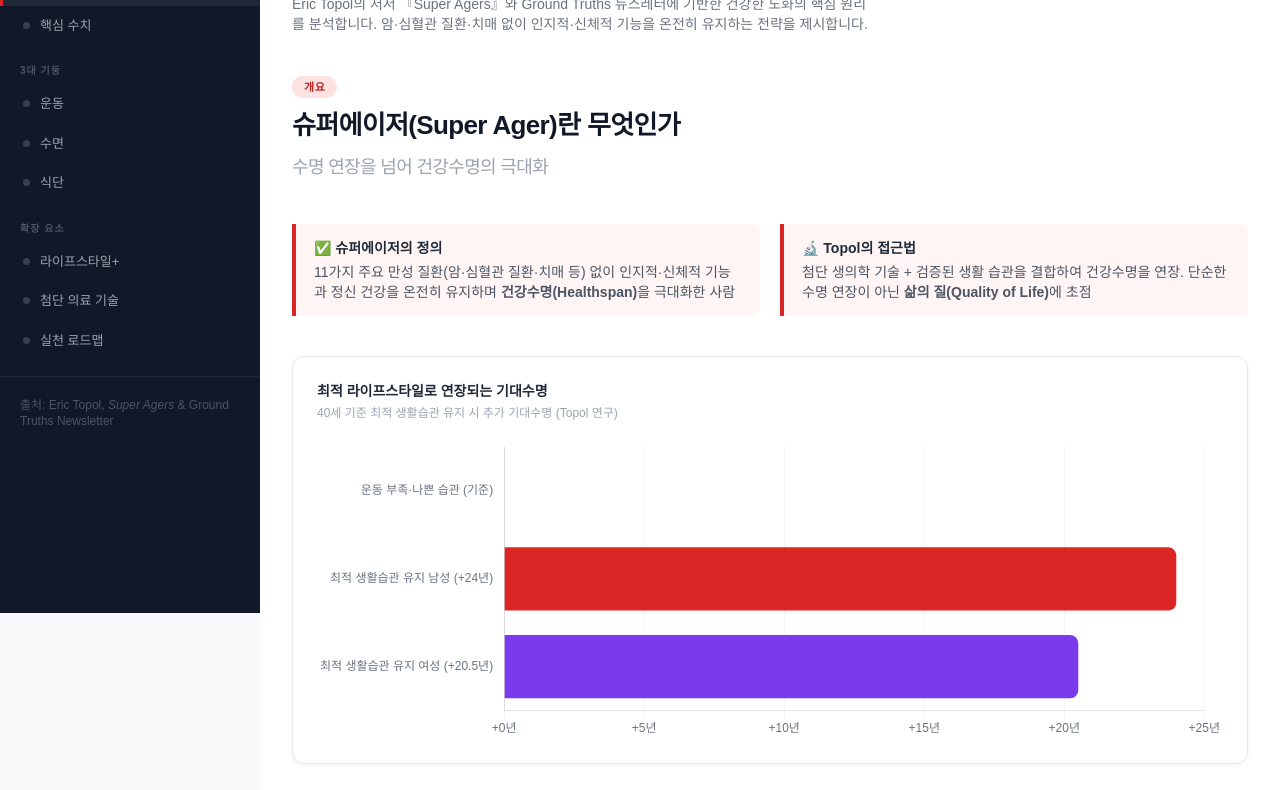
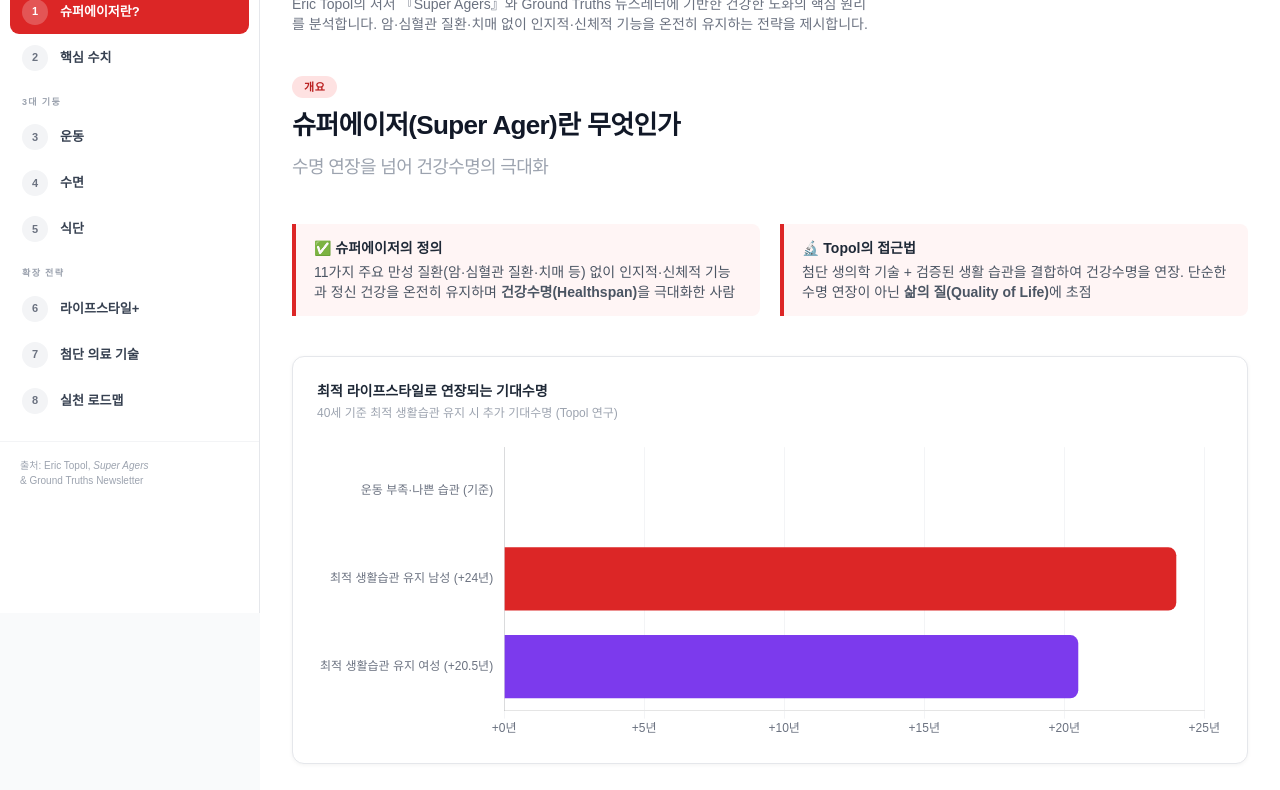
Before and after one commit to thejurist1/health-dashboard, a plain HTML site: page index.html in a window 1280 px wide. Shown: the part 187-977 px from the top of the page. Drawn offline with nearby package versions, Linux system fonts and the light colour scheme; a web font is replaced by a local one.

Commit message:
Refactor sidebar layout and styles in index.html
Updated sidebar styles and content for better layout and design.

```diff
--- a/index.html
+++ b/index.html
@@ -8,7 +8,7 @@
 <script src="https://cdn.jsdelivr.net/npm/chart.js"></script>
 <link rel="preconnect" href="https://cdn.jsdelivr.net">
 <style>
-  @import url('https://cdn.jsdelivr.net/gh/fonts-archive/Paperlogy@1.0/Paperlogy.css');
+  @import url('https://cdn.jsdelivr.net/gh/fonts-archive/Paperlogy/Paperlogy.css');
 
   * { font-family: 'Paperlogy', 'Noto Sans KR', sans-serif; }
 
@@ -24,36 +24,66 @@
     width: var(--sidebar-w);
     position: fixed;
     top: 0; left: 0; bottom: 0;
-    background: #111827;
+    background: #fff;
+    border-right: 1px solid #e5e7eb;
     overflow-y: auto;
     z-index: 50;
   }
-  #sidebar::-webkit-scrollbar { width: 4px; }
-  #sidebar::-webkit-scrollbar-thumb { background: #374151; border-radius: 2px; }
+  #sidebar::-webkit-scrollbar { width: 3px; }
+  #sidebar::-webkit-scrollbar-thumb { background: #d1d5db; border-radius: 2px; }
 
+  /* 사이드바 헤더 */
+  .sidebar-header {
+    padding: 24px 20px 18px;
+    border-bottom: 1px solid #f3f4f6;
+  }
+  .sidebar-eyebrow {
+    font-size: 10px; font-weight: 700; letter-spacing: .12em;
+    text-transform: uppercase; color: #dc2626; margin-bottom: 8px;
+  }
+  .sidebar-title {
+    font-size: 15px; font-weight: 900; line-height: 1.35;
+    color: #111827; letter-spacing: -.3px;
+  }
+
+  /* 네비게이션 아이템 */
   .nav-item {
-    display: flex; align-items: center; gap: 10px;
-    padding: 10px 20px; color: #9ca3af;
-    text-decoration: none; font-size: 13px; font-weight: 500;
-    border-left: 3px solid transparent;
-    transition: all .2s;
+    display: flex; align-items: center; gap: 12px;
+    padding: 9px 12px; margin: 2px 10px;
+    text-decoration: none;
+    border-radius: 9px;
+    transition: all .18s;
+    cursor: pointer;
   }
-  .nav-item:hover, .nav-item.active {
-    color: #fff; background: #1f2937;
-    border-left-color: #dc2626;
+  .nav-item:hover { background: #f9fafb; }
+  .nav-item.active { background: #dc2626; }
+
+  /* 번호 배지 */
+  .nav-num {
+    width: 26px; height: 26px; border-radius: 50%;
+    display: flex; align-items: center; justify-content: center;
+    font-size: 11px; font-weight: 800;
+    flex-shrink: 0;
+    background: #f3f4f6; color: #6b7280;
+    transition: all .18s;
   }
-  .nav-dot {
-    width: 7px; height: 7px; border-radius: 50%;
-    background: #374151; flex-shrink: 0;
-    transition: background .2s;
+  .nav-item:hover .nav-num { background: #fee2e2; color: #dc2626; }
+  .nav-item.active .nav-num { background: rgba(255,255,255,0.22); color: #fff; }
+
+  /* 네비 텍스트 */
+  .nav-label {
+    font-size: 13px; font-weight: 600;
+    color: #374151; transition: color .18s;
+    line-height: 1.2;
   }
-  .nav-item:hover .nav-dot, .nav-item.active .nav-dot {
-    background: #dc2626;
-  }
+  .nav-item:hover .nav-label { color: #111827; }
+  .nav-item.active .nav-label { color: #fff; font-weight: 700; }
+
+  /* 섹션 구분 라벨 */
   .nav-section-title {
-    padding: 18px 20px 6px;
-    font-size: 10px; font-weight: 700;
-    color: #4b5563; letter-spacing: .1em; text-transform: uppercase;
+    padding: 14px 22px 4px;
+    font-size: 9px; font-weight: 700;
+    color: #9ca3af; letter-spacing: .15em; text-transform: uppercase;
   }
 
   /* 메인 */
@@ -147,31 +177,54 @@
 
 <!-- ══════════════════ SIDEBAR ══════════════════ -->
 <nav id="sidebar">
-  <div class="p-5 border-b border-gray-800">
-    <div class="flex items-center gap-2 mb-1">
-      <span style="font-size:22px;">🧬</span>
-      <span class="text-white font-black text-base tracking-tight">슈퍼에이저</span>
-    </div>
-    <p class="text-gray-500 text-xs">Super Agers Insight Dashboard</p>
-    <p class="text-gray-600 text-xs mt-1">Based on Eric Topol's Research</p>
+  <div class="sidebar-header">
+    <p class="sidebar-eyebrow">HEALTH INSIGHT · 2026</p>
+    <p class="sidebar-title">슈퍼에이저의 비밀<br>건강수명 극대화</p>
+    <p style="font-size:11px;color:#9ca3af;margin-top:8px;">Based on Eric Topol's Research</p>
   </div>
 
-  <div class="nav-section-title">개요</div>
-  <a href="#overview" class="nav-item active"><span class="nav-dot"></span>슈퍼에이저란?</a>
-  <a href="#kpi" class="nav-item"><span class="nav-dot"></span>핵심 수치</a>
+  <div class="pt-3 pb-2">
+    <div class="nav-section-title">개요</div>
+    <a href="#overview" class="nav-item active">
+      <span class="nav-num">1</span>
+      <span class="nav-label">슈퍼에이저란?</span>
+    </a>
+    <a href="#kpi" class="nav-item">
+      <span class="nav-num">2</span>
+      <span class="nav-label">핵심 수치</span>
+    </a>
 
-  <div class="nav-section-title">3대 기둥</div>
-  <a href="#exercise" class="nav-item"><span class="nav-dot"></span>운동</a>
-  <a href="#sleep" class="nav-item"><span class="nav-dot"></span>수면</a>
-  <a href="#diet" class="nav-item"><span class="nav-dot"></span>식단</a>
+    <div class="nav-section-title">3대 기둥</div>
+    <a href="#exercise" class="nav-item">
+      <span class="nav-num">3</span>
+      <span class="nav-label">운동</span>
+    </a>
+    <a href="#sleep" class="nav-item">
+      <span class="nav-num">4</span>
+      <span class="nav-label">수면</span>
+    </a>
+    <a href="#diet" class="nav-item">
+      <span class="nav-num">5</span>
+      <span class="nav-label">식단</span>
+    </a>
 
-  <div class="nav-section-section-title nav-section-title">확장 요소</div>
-  <a href="#lifestyle" class="nav-item"><span class="nav-dot"></span>라이프스타일+</a>
-  <a href="#medtech" class="nav-item"><span class="nav-dot"></span>첨단 의료 기술</a>
-  <a href="#action" class="nav-item"><span class="nav-dot"></span>실천 로드맵</a>
+    <div class="nav-section-title">확장 전략</div>
+    <a href="#lifestyle" class="nav-item">
+      <span class="nav-num">6</span>
+      <span class="nav-label">라이프스타일+</span>
+    </a>
+    <a href="#medtech" class="nav-item">
+      <span class="nav-num">7</span>
+      <span class="nav-label">첨단 의료 기술</span>
+    </a>
+    <a href="#action" class="nav-item">
+      <span class="nav-num">8</span>
+      <span class="nav-label">실천 로드맵</span>
+    </a>
+  </div>
 
-  <div class="p-5 mt-4 border-t border-gray-800">
-    <p class="text-gray-600 text-xs">출처: Eric Topol, <em>Super Agers</em> & Ground Truths Newsletter</p>
+  <div style="padding:16px 20px;margin-top:8px;border-top:1px solid #f3f4f6;">
+    <p style="font-size:10px;color:#9ca3af;line-height:1.5;">출처: Eric Topol, <em>Super Agers</em><br>& Ground Truths Newsletter</p>
   </div>
 </nav>
 
@@ -812,7 +865,7 @@ const observer = new IntersectionObserver((entries) => {
       if (active) active.classList.add('active');
     }
   });
-}, { threshold: 0.3 });
+}, { threshold: 0.25, rootMargin: '-10% 0px -60% 0px' });
 
 sections.forEach(s => observer.observe(s));
 </script>
```
